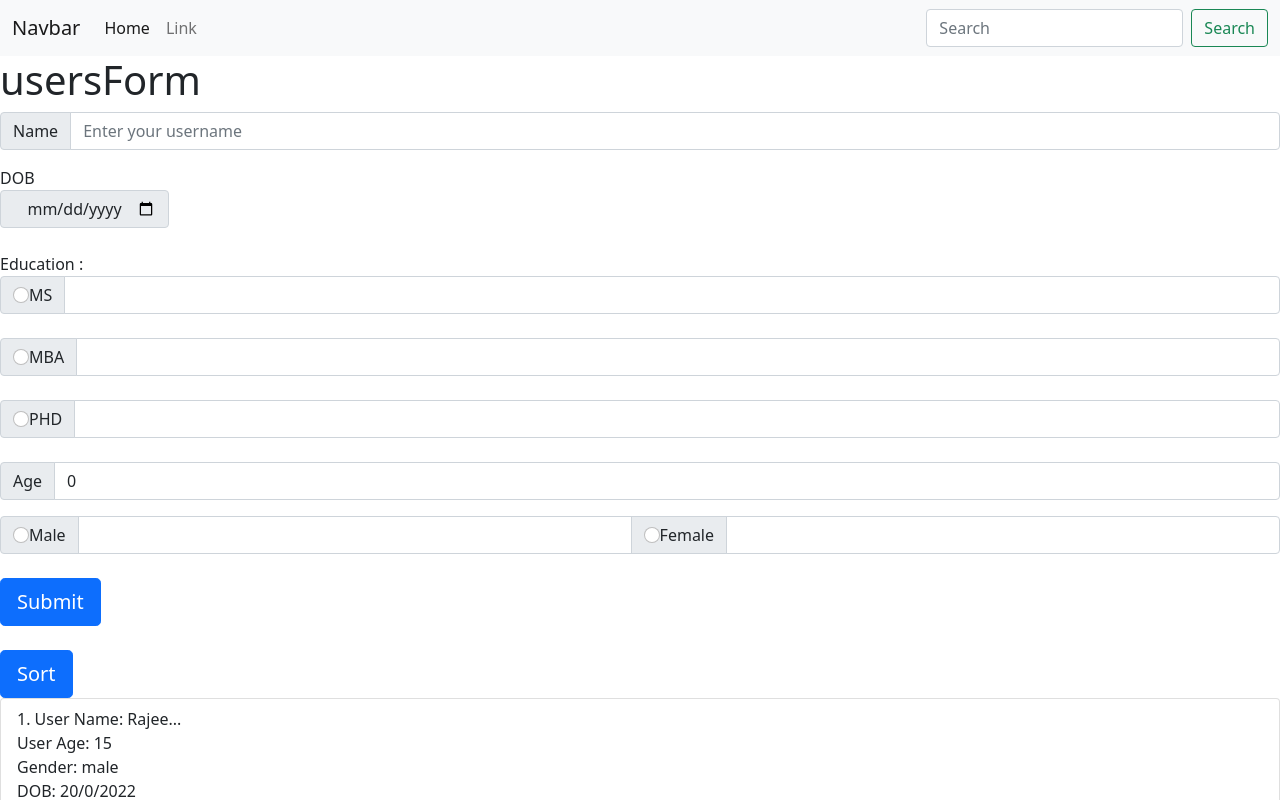
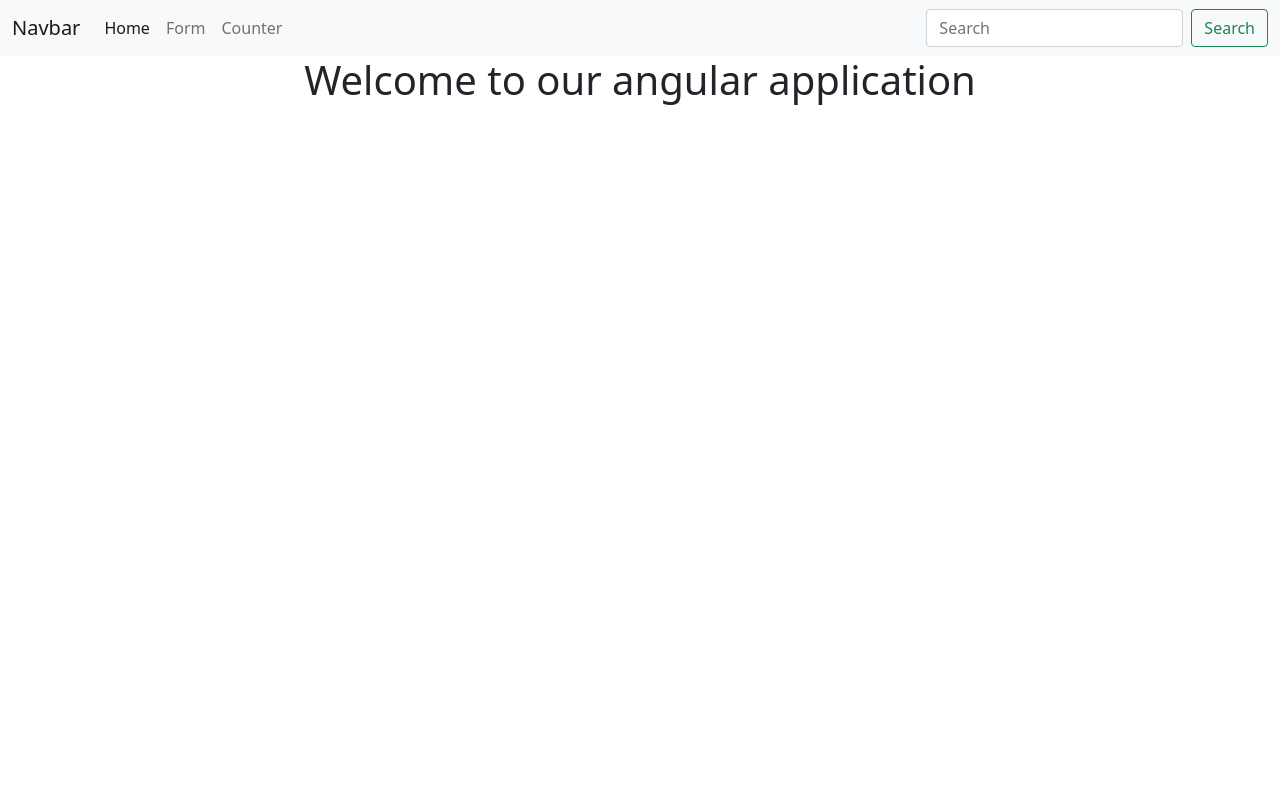
Before and after one commit to IIHT-Spring/Angular_batch5_project, an Angular app: page / in a window 1280 px wide. Shown: the top 800 px of the page. Built offline with nearby package versions, Linux system fonts and the light colour scheme; data requests are answered from the project's data file.

Commit message:
routing added

```diff
--- a/src/app/app-routing.module.ts
+++ b/src/app/app-routing.module.ts
@@ -1,7 +1,11 @@
 import { NgModule } from '@angular/core';
 import { RouterModule, Routes } from '@angular/router';
+import { CounterComponent } from './counter/counter.component';
+import { UserformComponent } from './userform/userform.component';
 
-const routes: Routes = [];
+const routes: Routes = [{path:'form', component:UserformComponent},
+{path:'counter', component:CounterComponent}
+];
 
 @NgModule({
   imports: [RouterModule.forRoot(routes)],
--- a/src/app/app.component.html
+++ b/src/app/app.component.html
@@ -1,3 +1,5 @@
 <app-navbar></app-navbar>
-<app-userform></app-userform>
+<h1 style="text-align: center;">Welcome to our angular application </h1>
+<!-- <app-userform></app-userform> -->
 <!-- <app-counter></app-counter> -->
+<router-outlet></router-outlet>
--- a/src/app/navbar/navbar.component.html
+++ b/src/app/navbar/navbar.component.html
@@ -7,10 +7,13 @@
       <div class="collapse navbar-collapse" id="navbarSupportedContent">
         <ul class="navbar-nav me-auto mb-2 mb-lg-0">
           <li class="nav-item">
-            <a class="nav-link active" aria-current="page" href="#">Home</a>
+            <a routerLink="/" class="nav-link active" aria-current="page" href="#">Home</a>
           </li>
           <li class="nav-item">
-            <a class="nav-link" href="#">Link</a>
+            <a routerLink="/form" class="nav-link" href="#">Form</a>
+          </li>
+          <li class="nav-item">
+            <a routerLink="/counter" class="nav-link" href="#">Counter</a>
           </li>
 
 
```
